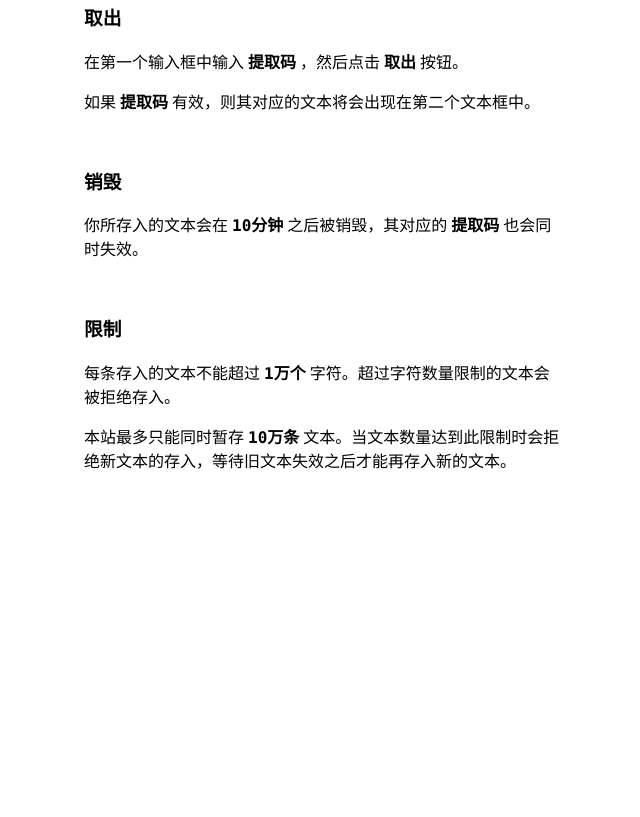
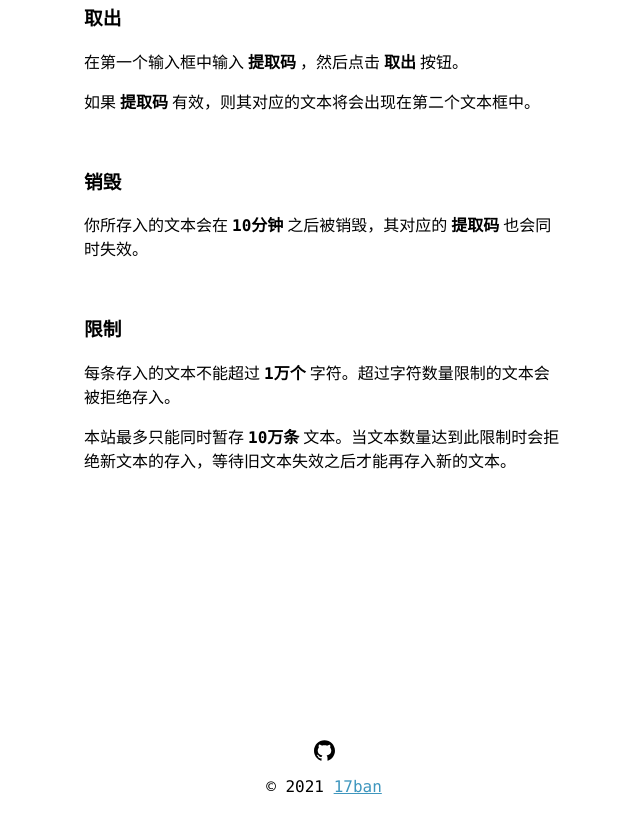
Before and after one commit to 17ban/online-clipboard-frontend, a website built with Vite: page index.html in a window 1280 px wide. Shown: the part 1065-1882 px from the top of the page, without its empty margins (316-956 px from the left). Before the commit the page ends 1657 px from the top, so only its background shows below. Built offline with nearby package versions, Linux system fonts and the light colour scheme.

Commit message:
feat: add footer

```diff
--- a/index.html
+++ b/index.html
@@ -15,11 +15,11 @@
 </head>
 <body>
   <div id="main-view">
-    <div id="title-container" class="container">
+    <div id="title-container" class="main-container">
       <h1 id="site-title">Online Clipboard</h1>
     </div>
 
-    <div id="app-container"  class="container">
+    <div id="app-container"  class="main-container">
       <div id="key-input-wrapper">
         <span>提取码</span>
         <input id="key-input" type="text" spellcheck="false">
@@ -37,7 +37,7 @@
       </div>
     </div>
 
-    <div id="help-container"  class="container">
+    <div id="help-container"  class="main-container">
       <div class="h2-lable">
         <h2>说明</h2>
         <hr color="grey" size="1" noshade>
@@ -71,6 +71,16 @@
       <p>本站最多只能同时暂存<span class="text-highlight">10万条</span>文本。当文本数量达到此限制时会拒绝新文本的存入，等待旧文本失效之后才能再存入新的文本。</p>
     </div>
   </div>
+  <footer>
+    <div id="links-container" class="footer-container">
+      <a href="https://github.com/17ban/online-clipboard-api">
+        <svg t="1611353025623" class="link-icon" viewBox="0 0 1024 1024" version="1.1" xmlns="http://www.w3.org/2000/svg" p-id="1438" width="200" height="200"><path d="M511.543 14.057C228.914 13.943 0 242.743 0 525.143 0 748.457 143.2 938.286 342.629 1008c26.857 6.743 22.742-12.343 22.742-25.371v-88.572C210.286 912.23 204 809.6 193.6 792.457c-21.029-35.886-70.743-45.028-55.886-62.171 35.315-18.172 71.315 4.571 113.029 66.171 30.171 44.686 89.028 37.143 118.857 29.714 6.514-26.857 20.457-50.857 39.657-69.485C248.571 727.886 181.6 629.829 181.6 513.257c0-56.571 18.629-108.571 55.2-150.514-23.314-69.143 2.171-128.343 5.6-137.143 66.4-5.943 135.429 47.543 140.8 51.771C420.914 267.2 464 261.83 512.229 261.83c48.457 0 91.657 5.6 129.714 15.885 12.914-9.828 76.914-55.771 138.628-50.171 3.315 8.8 28.229 66.628 6.286 134.857 37.029 42.057 55.886 94.514 55.886 151.2 0 116.8-67.429 214.971-228.572 243.314a145.714 145.714 0 0 1 43.543 104v128.572c0.915 10.285 0 20.457 17.143 20.457 202.4-68.229 348.114-259.429 348.114-484.686 0-282.514-229.028-511.2-511.428-511.2z" p-id="1439"></path></svg>
+      </a>
+    </div>
+    <div id="copyright-container" class="footer-container" target="_blank">
+      © 2021 <a id="link-17ban" href="https://17ban.icu" target="_blank">17ban</a>
+    </div>
+  </footer>
   <script type="module" src="./src/main.ts"></script>
 </body>
 </html>
--- a/src/styles/style.css
+++ b/src/styles/style.css
@@ -12,7 +12,6 @@ html, body {
     width: 480px;
   }
 }
-
 
 .btn {
   margin: 4px 8px 4px 0px;
@@ -44,9 +43,10 @@ html, body {
   padding: 0 4px;
 }
 
-.container {
+.main-container {
   width: 100%;
 }
+
 
 
 #site-title {
@@ -86,3 +86,22 @@ html, body {
   margin-top: 120px;
   width: 100%;
 }
+
+
+footer {
+  margin: 150px 0 15px 0;
+}
+.footer-container {
+  padding: 6px;
+  text-align: center;
+}
+.link-icon {
+  width: 21px;
+  height: 21px;
+}
+#link-17ban {
+  color: rgb(62, 150, 190);
+}
+#link-17ban:hover {
+  color: rgb(223, 52, 52);
+}
```
